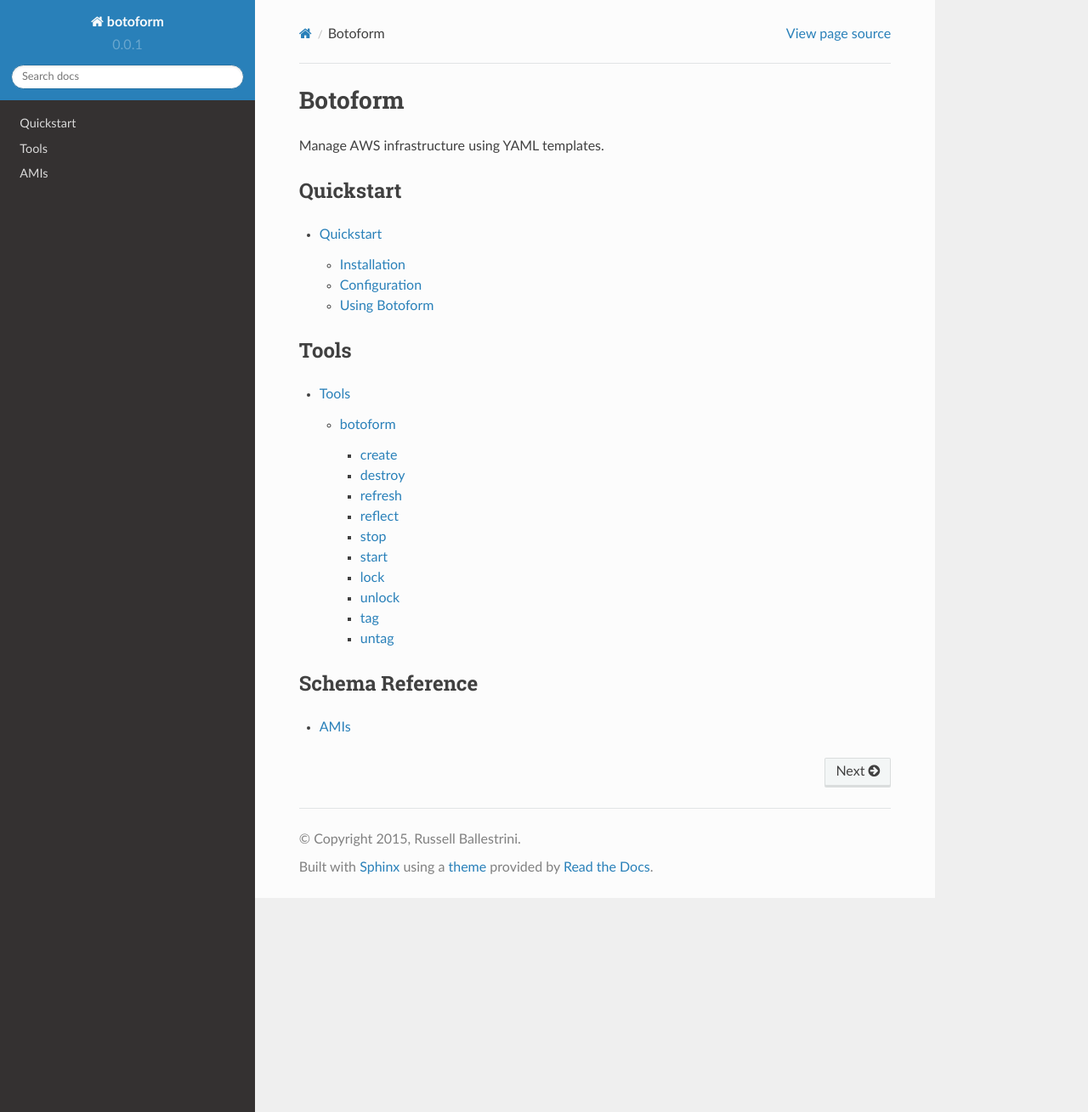
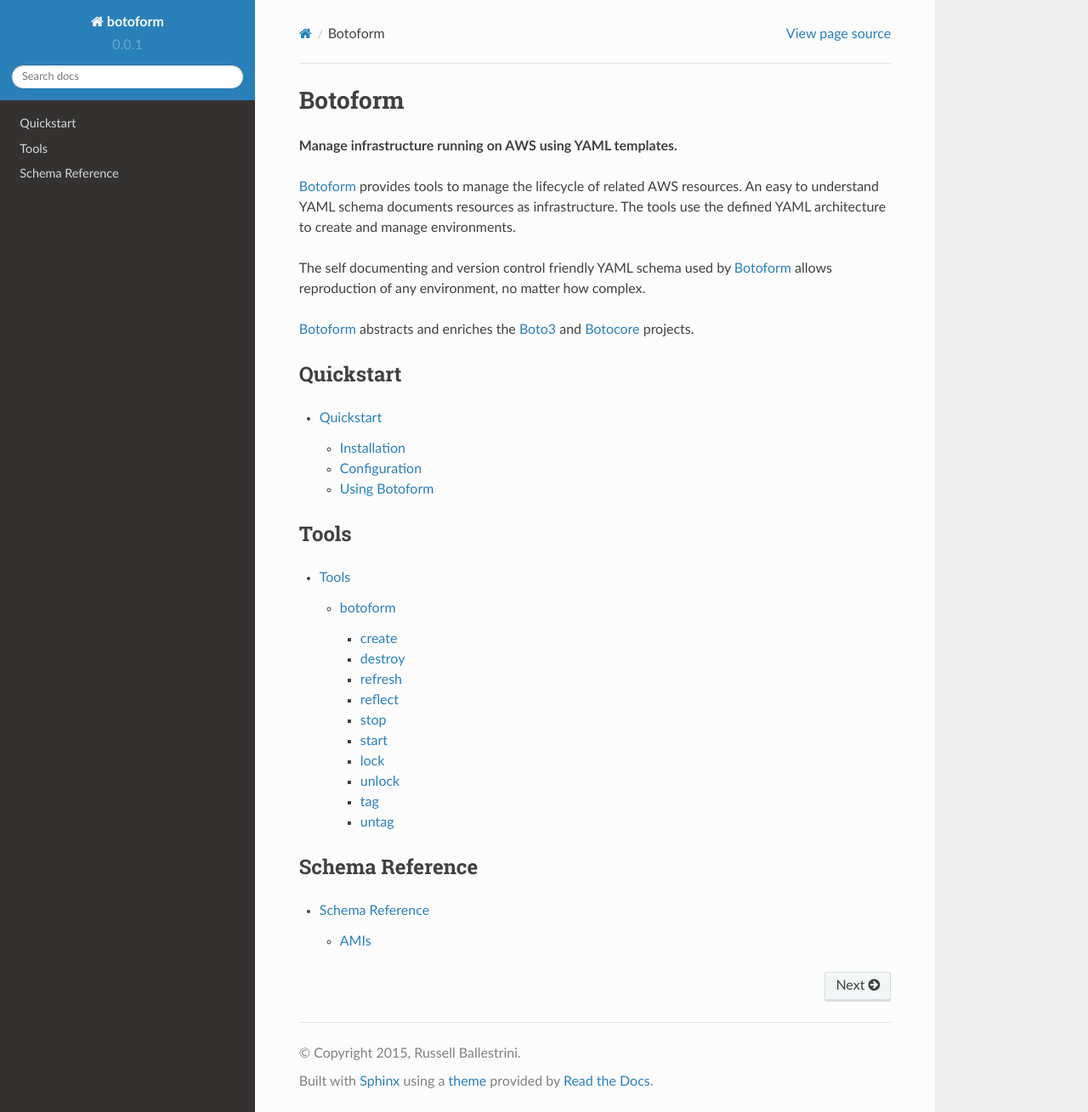
Before and after one commit to russellballestrini/botoform, a Sphinx documentation site: the page built from docs/source/index.rst, in a window 1280 px wide and 1309 px high. Shown: the whole window at 85% size. Built offline with Sphinx 7.4.7 and the Read the Docs theme 2.0.0, drawn with Linux system fonts in a browser that asks for light colours; pages that are not in the unit, such as notebooks, are missing from menus.

Commit message:
messing with docs
	modified:   source/examples/amis.yaml
	modified:   source/index.rst
	modified:   source/schema/amis.rst
	new file:   source/schema/index.rst
	modified:   source/tools/index.rst
	modified:   ../readme.rst

```diff
--- a/docs/source/examples/amis.yaml
+++ b/docs/source/examples/amis.yaml
@@ -1,6 +1,7 @@
 amis:
 
   ubuntu-12.04-lts:
+
       us-east-1: ami-59a4a230
       us-west-1: ami-660c3023
       us-west-2: ami-fa9cf1ca
@@ -12,6 +13,7 @@
       ap-northeast-1: ami-f381f5f2
 
   ubuntu-12.04-lts-hvm:
+
       us-east-1: ami-5fa4a236
       us-west-1: ami-620c3027
       us-west-2 : ami-fc9cf1cc
@@ -23,6 +25,7 @@
       ap-northeast-1: ami-f581f5f4
 
     ubuntu-14.04-lts:
+
       us-east-1: ami-9eaa1cf6
       us-west-1: ami-0cbdba49
       us-west-2: ami-2799da17
@@ -34,6 +37,7 @@
       ap-northeast-1: ami-67fab366
 
     ubuntu-14.04-lts-hvm:
+
       us-east-1: ami-9a562df2
       us-west-1: ami-5c120b19
       us-west-2: ami-29ebb519
--- a/docs/source/index.rst
+++ b/docs/source/index.rst
@@ -8,7 +8,16 @@
 Botoform
 ########
 
-Manage AWS infrastructure using YAML templates.
+**Manage infrastructure running on AWS using YAML templates.**
+
+Botoform_ provides tools to manage the lifecycle of related AWS resources.
+An easy to understand YAML schema documents resources as infrastructure.
+The tools use the defined YAML architecture to create and manage environments.
+
+The self documenting and version control friendly YAML schema used by Botoform_ allows reproduction of any environment, no matter how complex.
+
+Botoform_ abstracts and enriches the Boto3_ and Botocore_ projects.
+
 
 Quickstart
 ==========
@@ -35,8 +44,13 @@
    :maxdepth: 2
    :glob:
 
-   schema/*
+   schema/index.rst
 
 .. these currently don't work / exists
    :ref:`genindex`
    :ref:`modindex`
+
+.. external link references:
+
+.. _Botocore: http://botocore.com
+.. _Boto3: http://boto3.com
--- /dev/null
+++ b/docs/source/schema/index.rst
@@ -0,0 +1,9 @@
+
+Schema Reference
+################
+
+.. toctree::
+      :maxdepth: 2
+   :glob:
+
+   *
--- a/docs/source/tools/index.rst
+++ b/docs/source/tools/index.rst
@@ -14,7 +14,7 @@
 destroy
 -------
 
-.. Note:: this is destructive!
+.. warning:: this is destructive!
 
 Destroy a VPC and all related services.
 
@@ -34,7 +34,7 @@
 reflect
 -------
 
-.. Note:: this is destructive!
+.. warning:: this is destructive!
 
 Make VPC reflect given YAML template by adding and removing "things".
 
```
Also changed, not shown: docs/source/schema/amis.rst (+4 -3 lines), readme.rst (+9 -4 lines).
